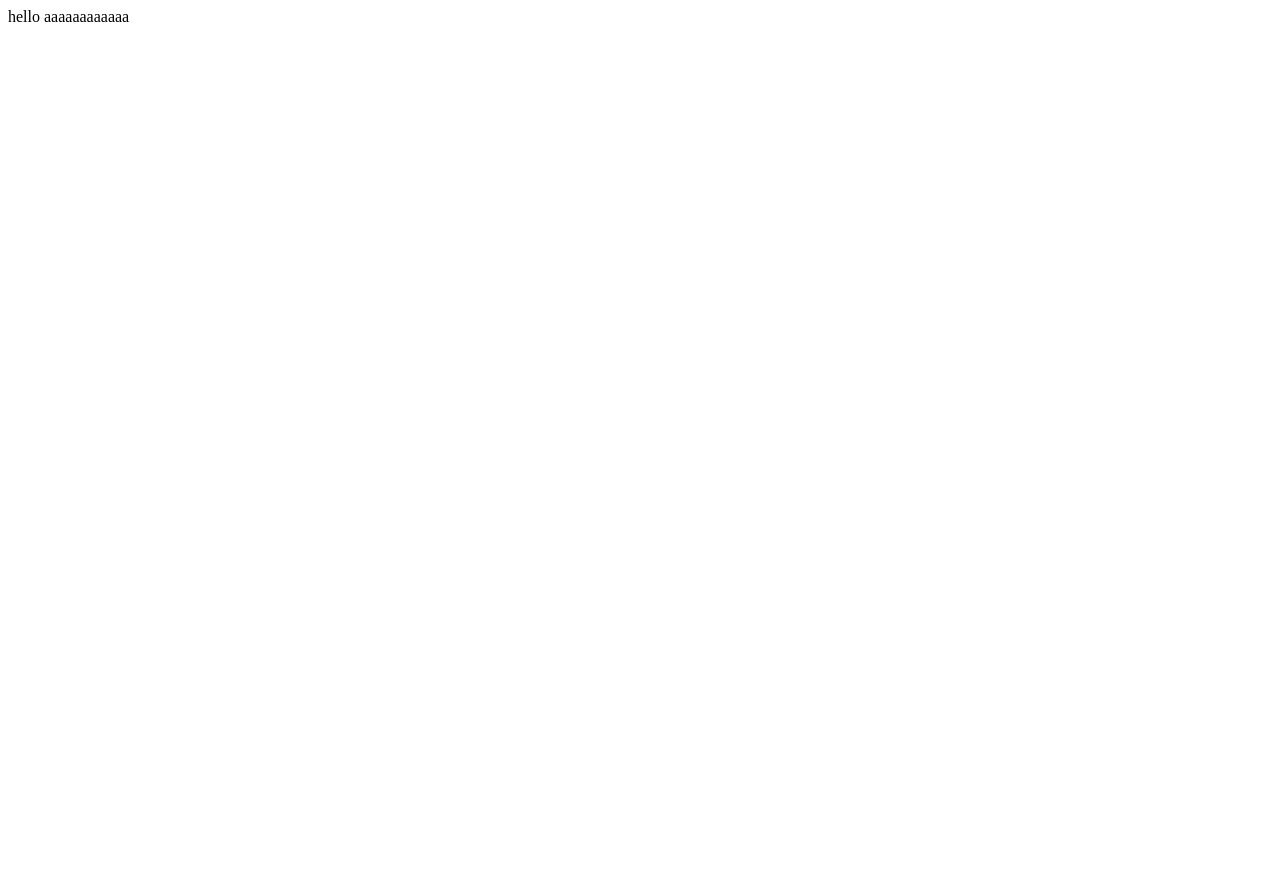
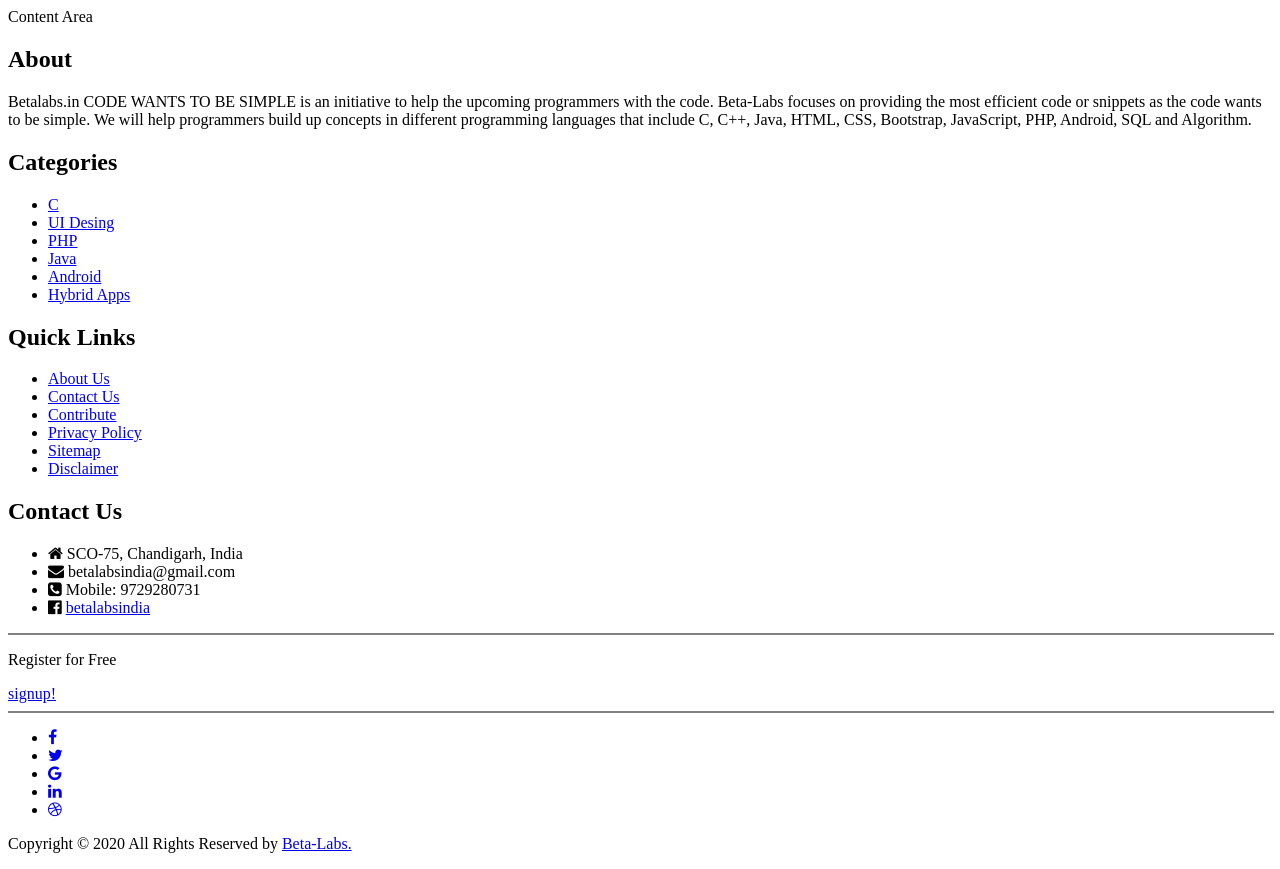
Before and after one commit to ravivarshney2000/practical11-fs, a plain HTML site: page index.html in a window 1280 px wide. Before the commit the page ends 800 px from the top, so only its background shows below. Drawn offline with Linux system fonts and the light colour scheme.

Commit message:
Update index.html

```diff
--- a/index.html
+++ b/index.html
@@ -2,12 +2,105 @@
 <html lang="en">
   <head>
     <meta charset="UTF-8" />
-    <meta http-equiv="X-UA-Compatible" content="IE=edge" />
     <meta name="viewport" content="width=device-width, initial-scale=1.0" />
-    <title>Document</title>
+    <title>Practical 11</title>
     <link rel="stylesheet" href="style.css" />
+    <link
+      rel="stylesheet"
+      href="https://stackpath.bootstrapcdn.com/font-awesome/4.7.0/css/font-awesome.min.css"
+      integrity="sha384-wvfXpqpZZVQGK6TAh5PVlGOfQNHSoD2xbE+QkPxCAFlNEevoEH3Sl0sibVcOQVnN"
+      crossorigin="anonymous"
+    />
   </head>
   <body>
-    hello aaaaaaaaaaaa
+    <section class="main-content">Content Area</section>
+    <footer>
+      <section class="sec-1">
+        <section class="about">
+          <h2>About</h2>
+          <p>
+            Betalabs.in CODE WANTS TO BE SIMPLE is an initiative to help the
+            upcoming programmers with the code. Beta-Labs focuses on providing
+            the most efficient code or snippets as the code wants to be simple.
+            We will help programmers build up concepts in different programming
+            languages that include C, C++, Java, HTML, CSS, Bootstrap,
+            JavaScript, PHP, Android, SQL and Algorithm.
+          </p>
+        </section>
+        <section class="link1">
+          <h2>Categories</h2>
+          <ul>
+            <li><a href="#">C</a></li>
+            <li><a href="#">UI Desing</a></li>
+            <li><a href="#">PHP</a></li>
+            <li><a href="#">Java</a></li>
+            <li><a href="#">Android</a></li>
+            <li><a href="#">Hybrid Apps</a></li>
+          </ul>
+        </section>
+        <section class="link2">
+          <h2>Quick Links</h2>
+          <ul>
+            <li><a href="#">About Us</a></li>
+            <li><a href="#">Contact Us</a></li>
+            <li><a href="#">Contribute</a></li>
+            <li><a href="#">Privacy Policy</a></li>
+            <li><a href="#">Sitemap</a></li>
+            <li><a href="#">Disclaimer</a></li>
+          </ul>
+        </section>
+        <section class="link3">
+          <h2>Contact Us</h2>
+          <ul>
+            <li>
+              <i class="fa fa-home"></i> <span>SCO-75, Chandigarh, India</span>
+            </li>
+            <li>
+              <i class="fa fa-envelope"></i>
+              <span>betalabsindia@gmail.com</span>
+            </li>
+            <li>
+              <i class="fa fa-phone-square"></i>
+              <span>Mobile: 9729280731</span>
+            </li>
+            <li>
+              <i class="fa fa-facebook-official"></i>
+              <a href="#">betalabsindia</a>
+            </li>
+          </ul>
+        </section>
+      </section>
+      <hr width="100%" noshade/>
+      <section class="sec-2">
+        <p>Register for Free</p>
+        <a href="#">signup!</a>
+      </section>
+      <hr width="100%" noshade/>
+      <section class="sec-3">
+        <ul>
+          <li>
+            <a href="#"><i class="fa fa-facebook"></i></a>
+          </li>
+          <li>
+            <a href="#"><i class="fa fa-twitter"></i></a>
+          </li>
+          <li>
+            <a href="#"><i class="fa fa-google"></i></a>
+          </li>
+          <li>
+            <a href="#"><i class="fa fa-linkedin"></i></a>
+          </li>
+          <li>
+            <a href="#"><i class="fa fa-dribbble"></i></a>
+          </li>
+        </ul>
+      </section>
+      <section class="sec-4">
+        <p>
+          Copyright © 2020 All Rights Reserved by
+          <a href="https://www.beta-labs.in">Beta-Labs.</a>
+        </p>
+      </section>
+    </footer>
   </body>
 </html>
```
